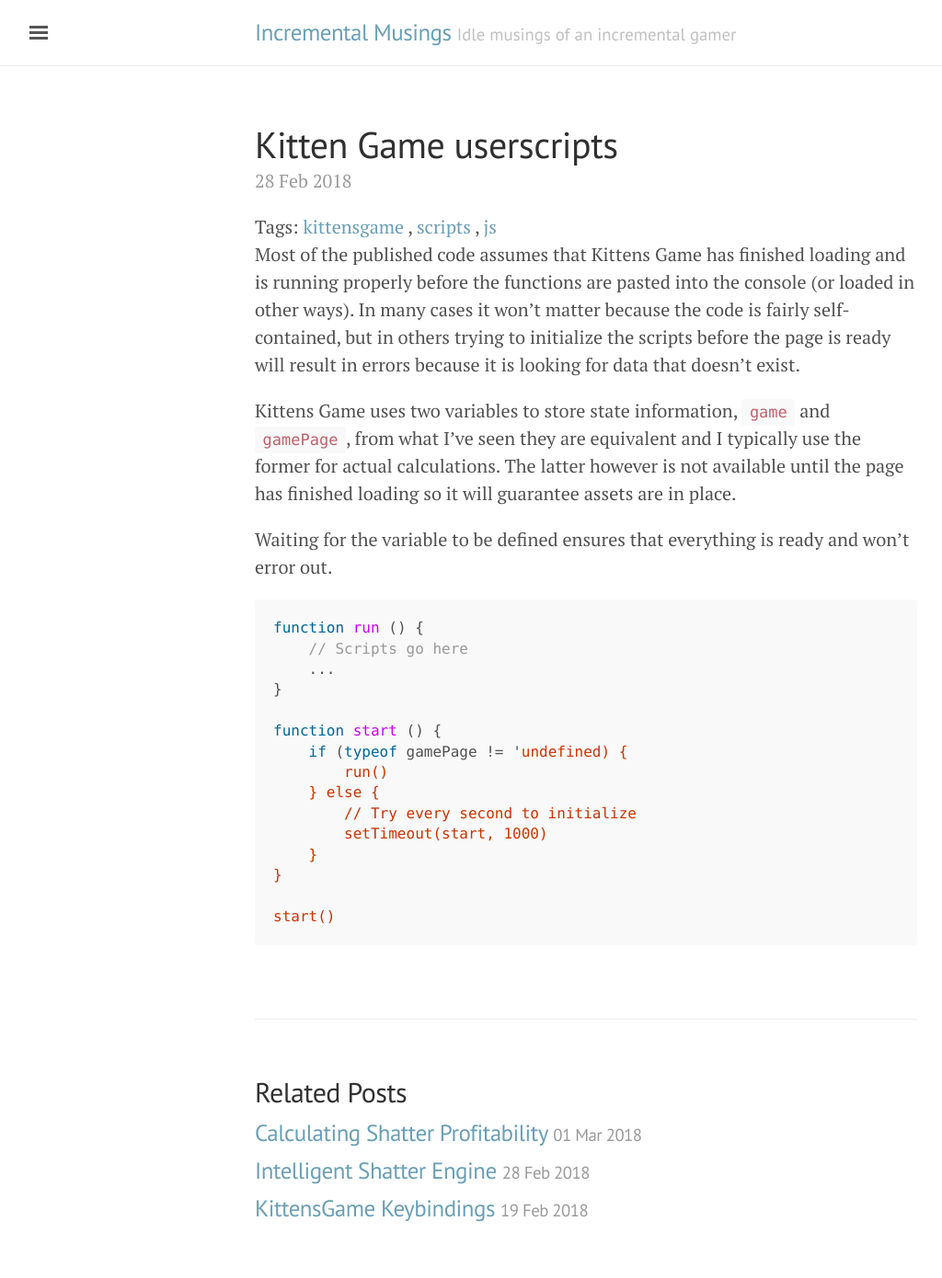
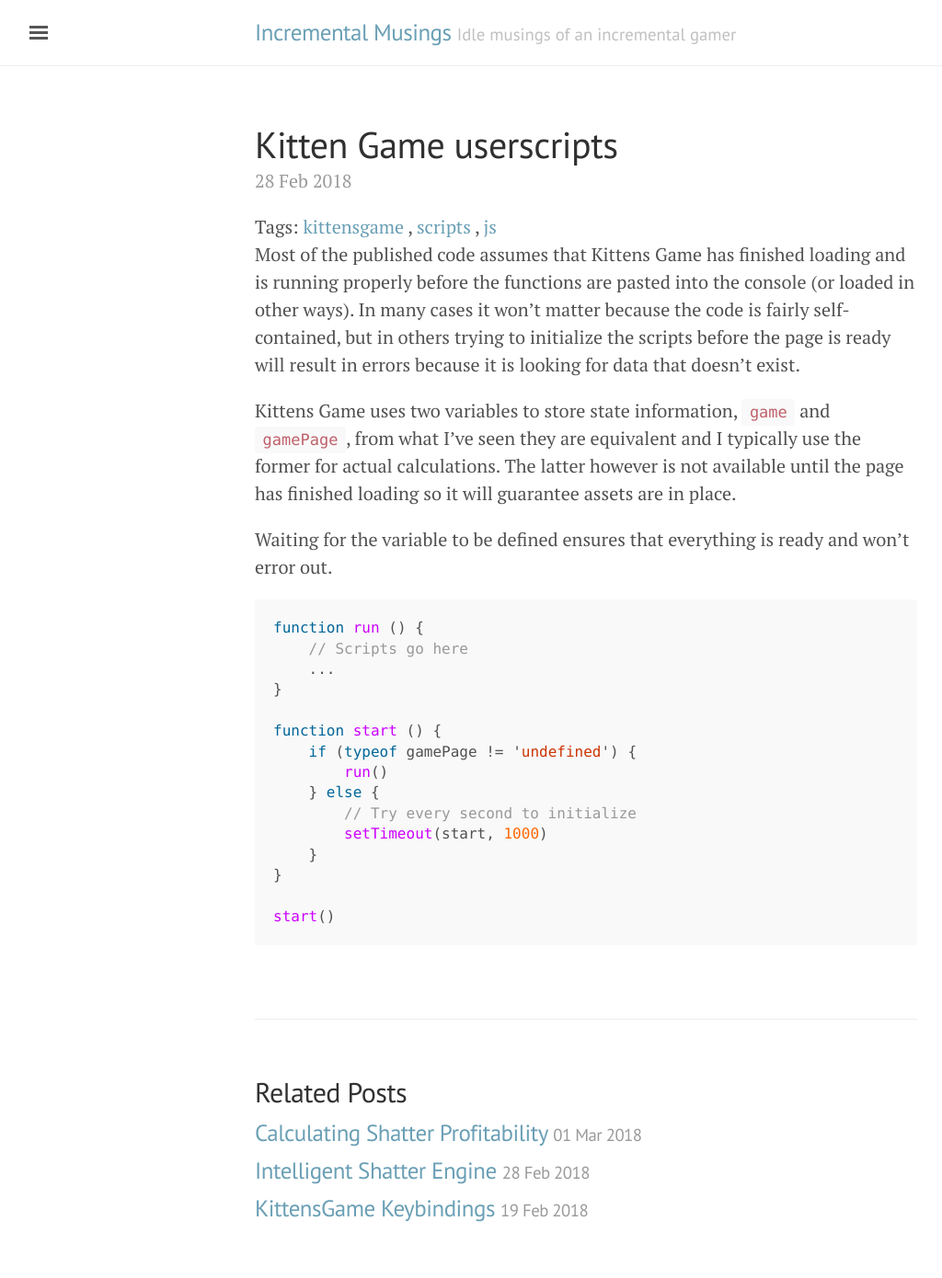
Before and after one commit to zinsho/incremental_musings, a Jekyll site: the page built from _posts/2018-02-28-kguserscripts.md, in a window 1280 px wide. Shown: the whole page at 92% size, without its empty margins (3-1027 px from the left). Built offline with Jekyll 4.4.1, drawn with Linux system fonts in a browser that asks for light colours.

Commit message:
Missing close quote.

```diff
--- a/_posts/2018-02-28-kguserscripts.md
+++ b/_posts/2018-02-28-kguserscripts.md
@@ -29,7 +29,7 @@
 }
 
 function start () {
-    if (typeof gamePage != 'undefined) {
+    if (typeof gamePage != 'undefined') {
         run()
     } else {
         // Try every second to initialize
```
